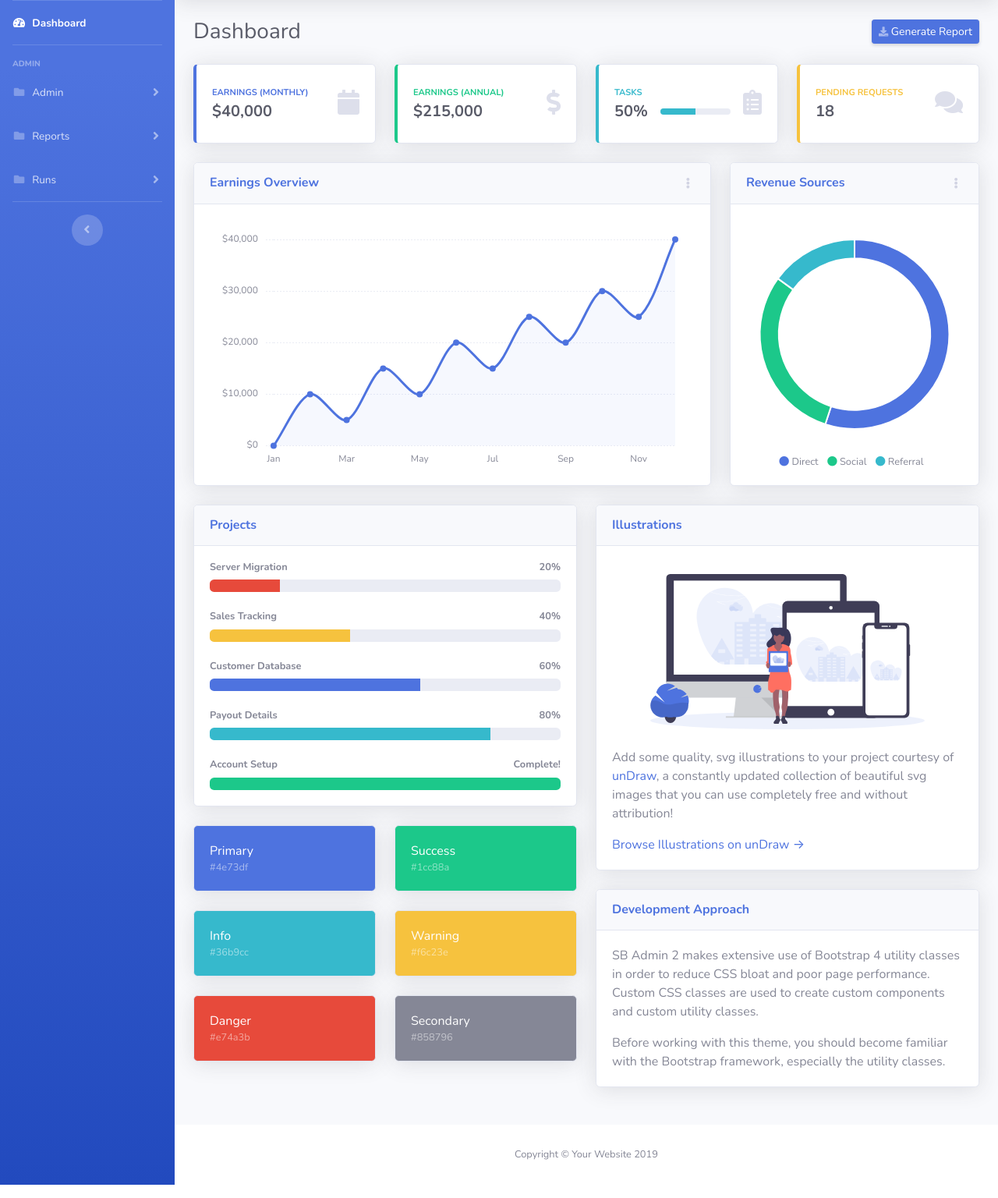
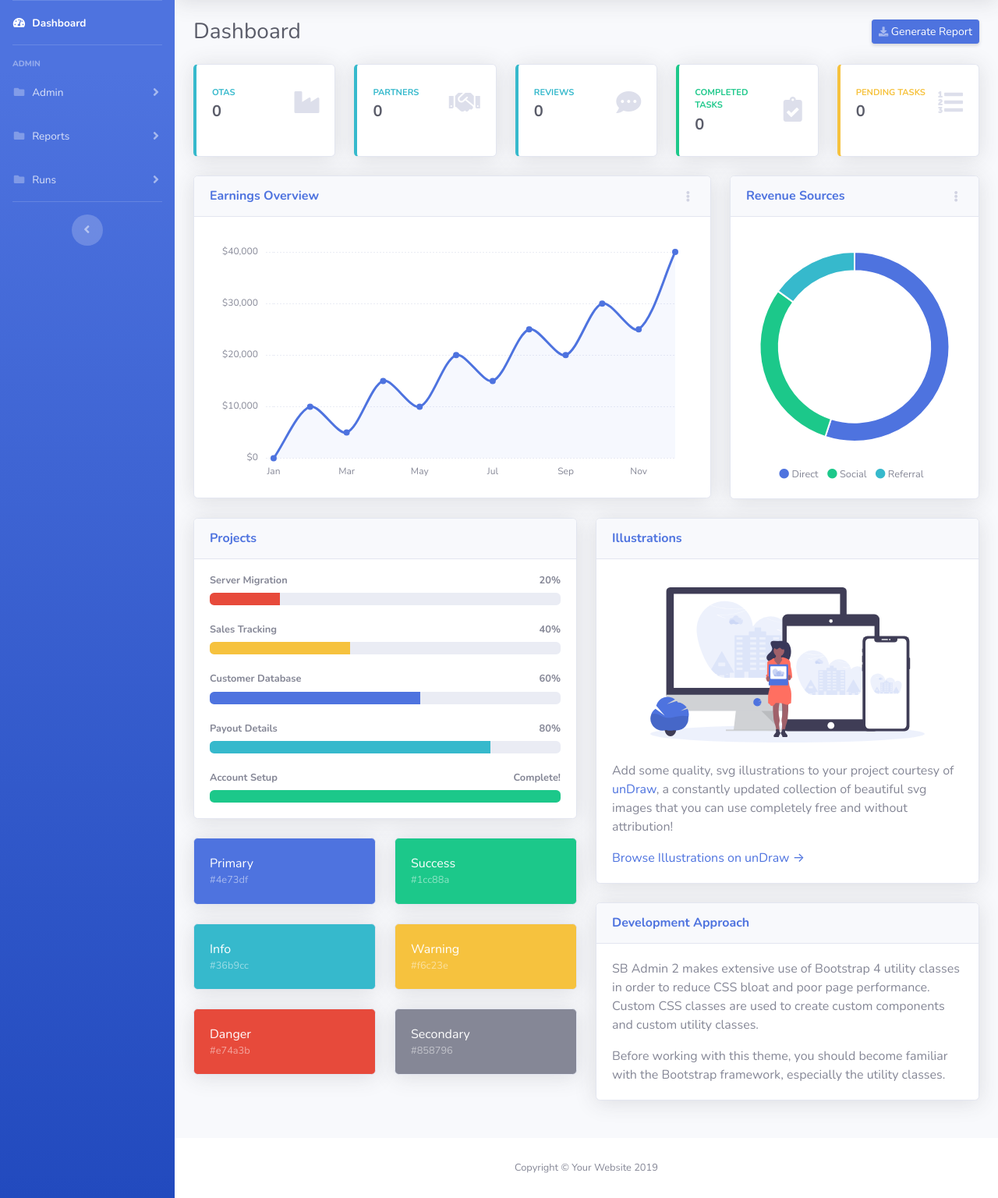
Before and after one commit to S3Infosoft/mvr-fe, a Django app: page /dashboard/ in a window 1280 px wide. Shown: the part 70-1606 px from the top of the page at 78% size. Run offline with Django 3.2, Linux system fonts and the light colour scheme; the visitor is signed in with stand-in values (Sample User, id 1); data that the repository does not hold is empty; some libraries are stand-ins or nearby versions.

Commit message:
Added data count to dashboard Issue #16

```diff
--- /dev/null
+++ b/app/static/css/custom.css
@@ -0,0 +1,3 @@
+.insights-info:hover {
+    cursor: pointer;
+}
--- a/app/templates/index.html
+++ b/app/templates/index.html
@@ -2,6 +2,10 @@
 {% load static %}
 
 {% block title %}Dashboard :: {% endblock title %}
+
+{% block extra_css %}
+  <link rel="stylesheet" href="{% static 'css/custom.css' %}">
+{% endblock extra_css %}
 
 {% block content %}
   <!-- Page Heading -->
@@ -14,16 +18,19 @@
   <div class="row">
 
     <!-- Earnings (Monthly) Card Example -->
-    <div class="col-xl-3 col-md-6 mb-4">
-      <div class="card border-left-primary shadow h-100 py-2">
+    <div class="col-xl col-md-4 mb-4">
+      <div class="card border-left-info shadow h-100 py-2 insights-info"
+           data-goto="{% url 'enquiry:ota' %}">
         <div class="card-body">
           <div class="row no-gutters align-items-center">
             <div class="col mr-2">
-              <div class="text-xs font-weight-bold text-primary text-uppercase mb-1">Earnings (Monthly)</div>
-              <div class="h5 mb-0 font-weight-bold text-gray-800">$40,000</div>
+              <div class="text-xs font-weight-bold text-info text-uppercase mb-1">OTAs</div>
+              <div class="h5 mb-0 font-weight-bold text-gray-800">
+                {{ ota_count }}
+              </div>
             </div>
             <div class="col-auto">
-              <i class="fas fa-calendar fa-2x text-gray-300"></i>
+              <i class="fas fa-industry fa-2x text-gray-300"></i>
             </div>
           </div>
         </div>
@@ -31,16 +38,39 @@
     </div>
 
     <!-- Earnings (Monthly) Card Example -->
-    <div class="col-xl-3 col-md-6 mb-4">
-      <div class="card border-left-success shadow h-100 py-2">
+    <div class="col-xl col-md-4 mb-4">
+      <div class="card border-left-info shadow h-100 py-2 insights-info"
+           data-goto="{% url 'enquiry:partner' %}">
         <div class="card-body">
           <div class="row no-gutters align-items-center">
             <div class="col mr-2">
-              <div class="text-xs font-weight-bold text-success text-uppercase mb-1">Earnings (Annual)</div>
-              <div class="h5 mb-0 font-weight-bold text-gray-800">$215,000</div>
+              <div class="text-xs font-weight-bold text-info text-uppercase mb-1">Partners</div>
+              <div class="h5 mb-0 font-weight-bold text-gray-800">
+                {{ partner_count }}
+              </div>
             </div>
             <div class="col-auto">
-              <i class="fas fa-dollar-sign fa-2x text-gray-300"></i>
+              <i class="fas fa-handshake fa-2x text-gray-300"></i>
+            </div>
+          </div>
+        </div>
+      </div>
+    </div>
+
+    <!-- Pending Requests Card Example -->
+    <div class="col-xl col-md-4 mb-4">
+      <div class="card border-left-info shadow h-100 py-2 insights-info"
+           data-goto="{% url 'enquiry:review' %}">
+        <div class="card-body">
+          <div class="row no-gutters align-items-center">
+            <div class="col mr-2">
+              <div class="text-xs font-weight-bold text-info text-uppercase mb-1">Reviews</div>
+              <div class="h5 mb-0 font-weight-bold text-gray-800">
+                {{ review_count }}
+              </div>
+            </div>
+            <div class="col-auto">
+              <i class="fas fa-comment-dots fa-2x text-gray-300"></i>
             </div>
           </div>
         </div>
@@ -48,42 +78,38 @@
     </div>
 
     <!-- Earnings (Monthly) Card Example -->
-    <div class="col-xl-3 col-md-6 mb-4">
-      <div class="card border-left-info shadow h-100 py-2">
+    <div class="col-xl col-md-4 mb-4">
+      <div class="card border-left-success shadow h-100 py-2 insights-info"
+           data-goto="{% url 'schedule:completed' %}">
         <div class="card-body">
           <div class="row no-gutters align-items-center">
             <div class="col mr-2">
-              <div class="text-xs font-weight-bold text-info text-uppercase mb-1">Tasks</div>
-              <div class="row no-gutters align-items-center">
-                <div class="col-auto">
-                  <div class="h5 mb-0 mr-3 font-weight-bold text-gray-800">50%</div>
-                </div>
-                <div class="col">
-                  <div class="progress progress-sm mr-2">
-                    <div class="progress-bar bg-info" role="progressbar" style="width: 50%" aria-valuenow="50" aria-valuemin="0" aria-valuemax="100"></div>
-                  </div>
-                </div>
+              <div class="text-xs font-weight-bold text-success text-uppercase mb-1">Completed Tasks</div>
+              <div class="h5 mb-0 font-weight-bold text-gray-800">
+                {{ finished_count }}
               </div>
             </div>
             <div class="col-auto">
-              <i class="fas fa-clipboard-list fa-2x text-gray-300"></i>
+              <i class="fas fa-clipboard-check fa-2x text-gray-300"></i>
             </div>
           </div>
         </div>
       </div>
     </div>
 
-    <!-- Pending Requests Card Example -->
-    <div class="col-xl-3 col-md-6 mb-4">
-      <div class="card border-left-warning shadow h-100 py-2">
+    <div class="col-xl col-md-4 mb-4">
+      <div class="card border-left-warning shadow h-100 py-2 insights-info"
+           data-goto="{% url 'schedule:uncomplete' %}">
         <div class="card-body">
           <div class="row no-gutters align-items-center">
             <div class="col mr-2">
-              <div class="text-xs font-weight-bold text-warning text-uppercase mb-1">Pending Requests</div>
-              <div class="h5 mb-0 font-weight-bold text-gray-800">18</div>
+              <div class="text-xs font-weight-bold text-warning text-uppercase mb-1">Pending Tasks</div>
+              <div class="h5 mb-0 font-weight-bold text-gray-800">
+                {{ pending_count }}
+              </div>
             </div>
             <div class="col-auto">
-              <i class="fas fa-comments fa-2x text-gray-300"></i>
+              <i class="fas fa-list-ol fa-2x text-gray-300"></i>
             </div>
           </div>
         </div>
@@ -290,4 +316,12 @@
   <!-- Page level custom scripts -->
   <script src="{% static 'js/demo/chart-area-demo.js' %}"></script>
   <script src="{% static 'js/demo/chart-pie-demo.js' %}"></script>
+
+  <script>
+  $(document).ready(function() {
+    $(".insights-info").click(function() {
+      window.location.pathname = $(this).data("goto");
+    })
+  })
+  </script>
 {% endblock extra_script %}
--- a/app/users/views.py
+++ b/app/users/views.py
@@ -1,4 +1,6 @@
 from .forms import RegisterForm
+from enquiry.models import OTA, Review, Partner
+from schedules.models import Schedule
 
 from django.shortcuts import render, redirect, get_object_or_404
 from django.urls import reverse_lazy
@@ -31,7 +33,20 @@ class ProfileDetailUpdate(mixins.LoginRequiredMixin,
 
 @decorators.login_required
 def index(request):
-    return render(request, "index.html")
+    ota_count = OTA.objects.count()
+    partner_count = Partner.objects.count()
+    review_count = Review.objects.count()
+    schedules = Schedule.objects.all()
+    pending_count = schedules.filter(status__in=["PENDING",
+                                                 "EXECUTING"]).count()
+    finished_count = schedules.count() - pending_count
+    ctx = {"ota_count": ota_count,
+           "partner_count": partner_count,
+           "review_count": review_count,
+           "pending_count": pending_count,
+           "finished_count": finished_count}
+
+    return render(request, "index.html", ctx)
 
 
 class LoginView(SuccessMessageMixin, views.LoginView):
```
